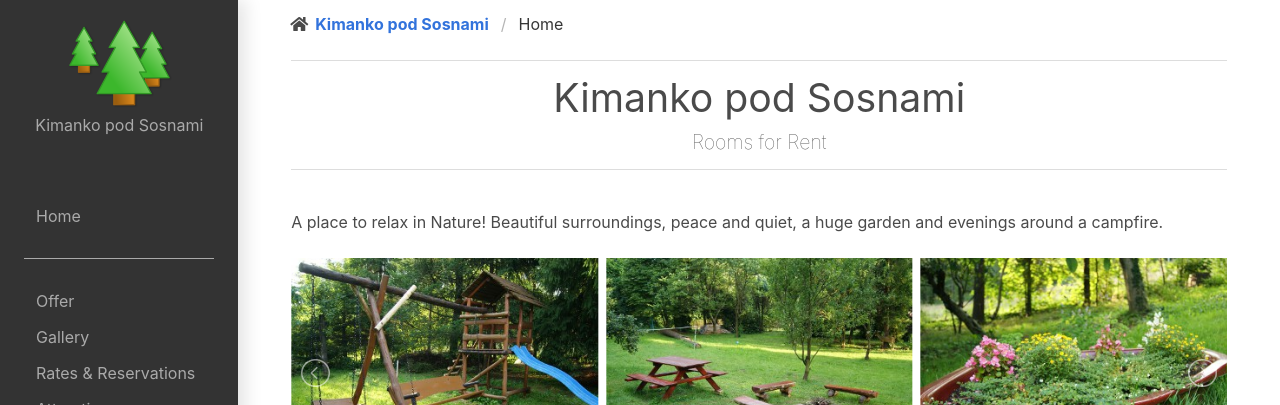
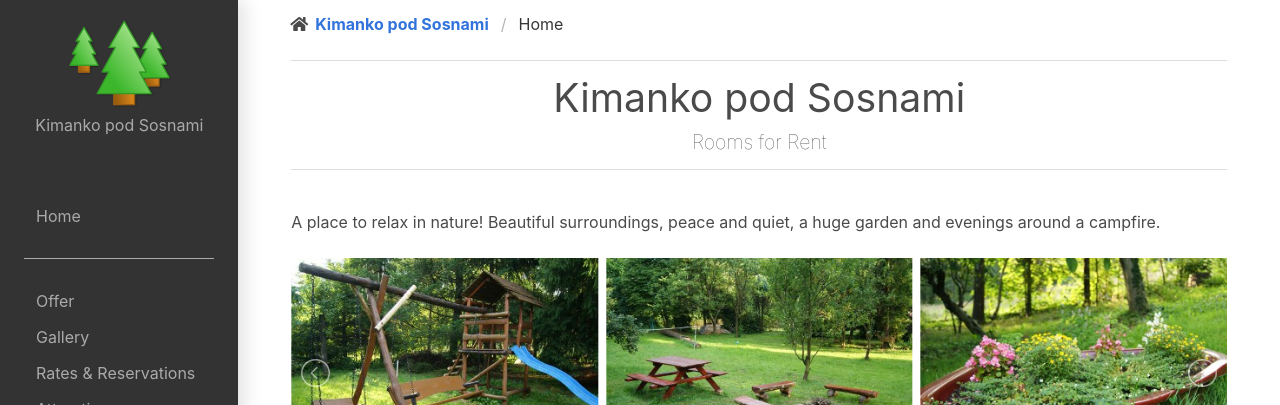
Before and after one commit to Kimanko-pod-Sosnami/Kimanko-pod-Sosnami.github.io, a Jekyll site: the page built from index.html, in a window 1280 px wide. Shown: the top 405 px of the page. Built offline with Jekyll 4.4.1, drawn with Linux system fonts in a browser that asks for light colours.

```diff
--- a/index.html
+++ b/index.html
@@ -5,7 +5,7 @@ title: Home
 
 <h1>Kimanko pod Sosnami<br /><span class="byline">Rooms for Rent</span></h1>
 
-A place to relax in Nature! Beautiful surroundings, peace and quiet, a huge garden and evenings around a campfire.
+A place to relax in nature! Beautiful surroundings, peace and quiet, a huge garden and evenings around a campfire.
 <br /><br />
 <div>
     <ul id="main-gallery" class="gallery list-unstyled cS-hidden">
```
